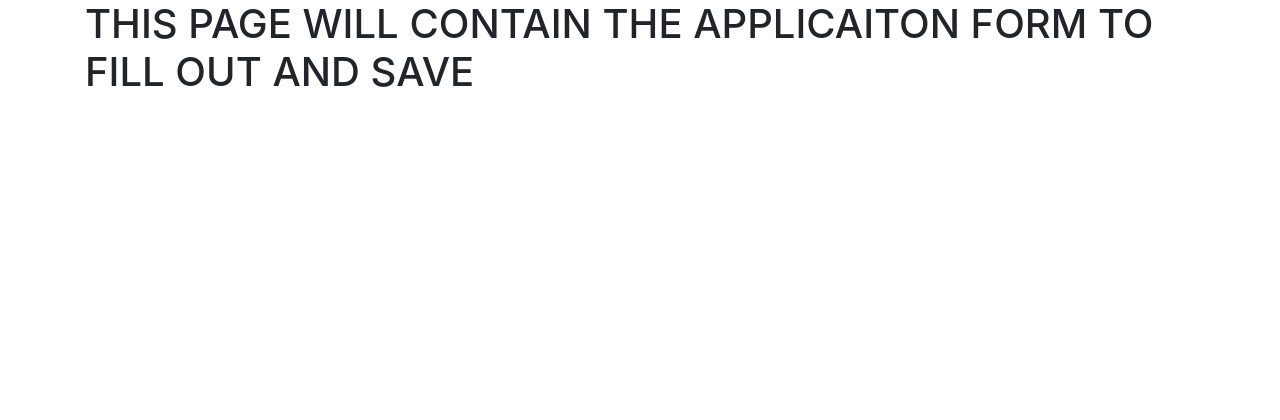
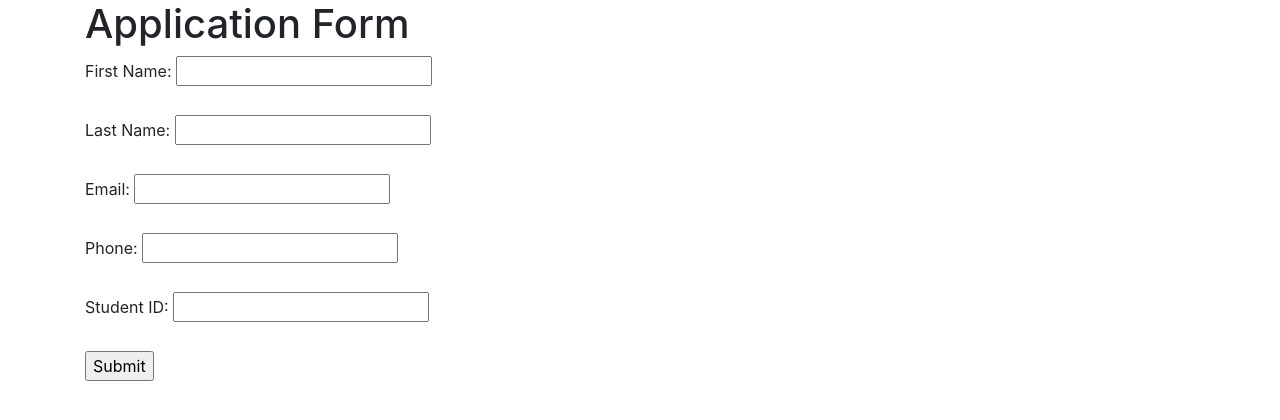
Before and after one commit to zlhuey14/CS451R_webApp, a Flask app: page /gtaApplication in a window 1280 px wide. Shown: the part 120-540 px from the top of the page. Run offline with Flask 3, Linux system fonts and the light colour scheme; some libraries are stand-ins or nearby versions.

Commit message:
application tab updated

```diff
--- a/main.py
+++ b/main.py
@@ -3,5 +3,5 @@ from webApp import create_app
 app = create_app()
 
 if __name__ == '__main__':
-    app.run(debug=True)
+    app.run(debug=True, port=8080)
     # debug=True just means that if a change is made to the code, the web server will automatically re-run
--- a/webApp/templates/gtaApplication.html
+++ b/webApp/templates/gtaApplication.html
@@ -1,4 +1,23 @@
-{% extends "base.html" %} {% block title %}Application{% endblock %}
+{% extends "base.html" %}
+{% block title %}Application Form{% endblock %}
 {% block content %}
-    <h1>THIS PAGE WILL CONTAIN THE APPLICAITON FORM TO FILL OUT AND SAVE</h1>
+    <h1>Application Form</h1>
+    <form method="POST" action="/submit">
+        <label for="first_name">First Name:</label>
+        <input type="text" id="first_name" name="first_name" required><br><br>
+
+        <label for="last_name">Last Name:</label>
+        <input type="text" id="last_name" name="last_name" required><br><br>
+
+        <label for="email">Email:</label>
+        <input type="email" id="email" name="email" required><br><br>
+
+        <label for="phone">Phone:</label>
+        <input type="tel" id="phone" name="phone" required><br><br>
+
+        <label for="student_id">Student ID:</label>
+        <input type="text" id="student_id" name="student_id" required><br><br>
+
+        <input type="submit" value="Submit">
+    </form>
 {% endblock %}
```
